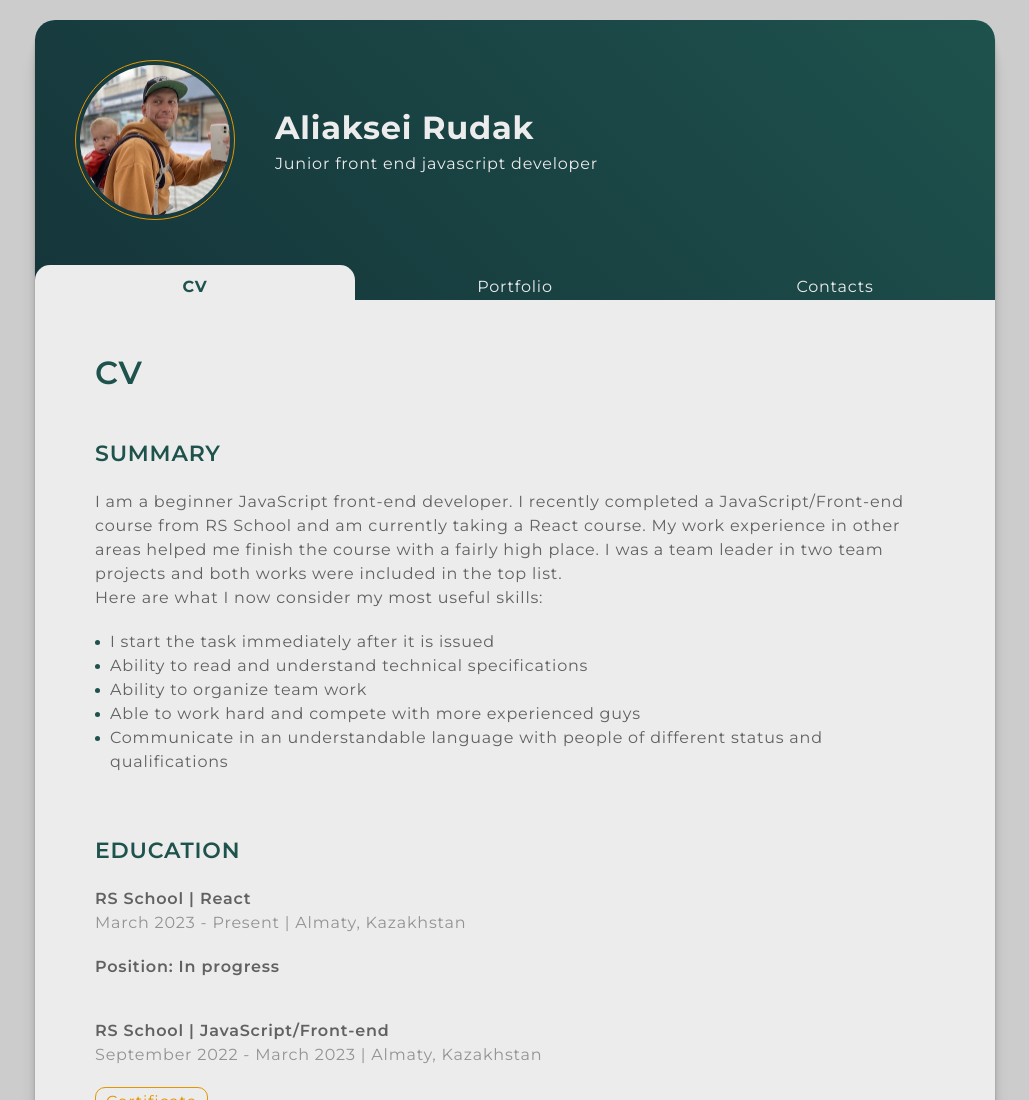
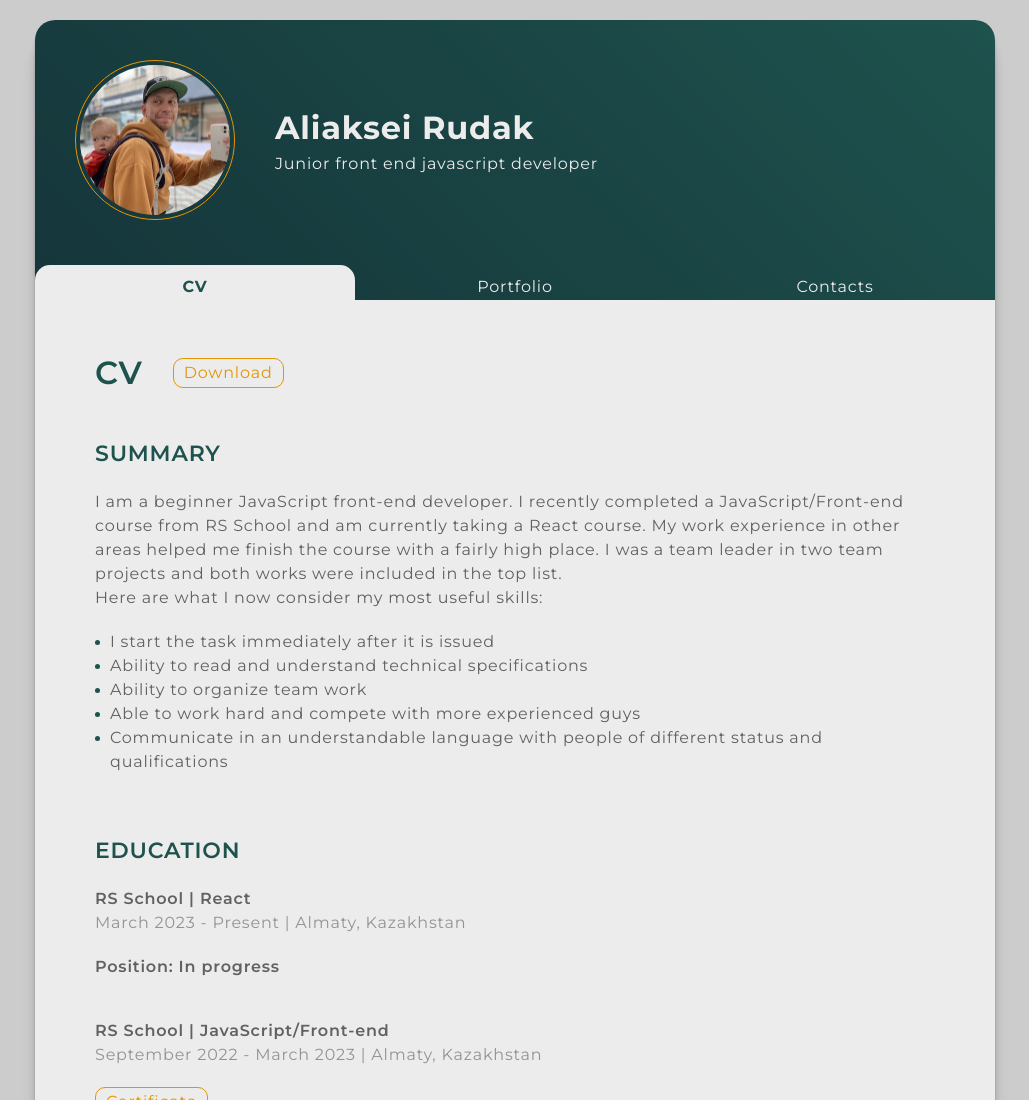
Before and after one commit to lexarudak/cv, a website built with webpack: page src/index.html in a window 1280 px wide. Shown: the top 1100 px of the page, without its empty margins (125-1154 px from the left). Built offline with nearby package versions, Linux system fonts and the light colour scheme.

Commit message:
feat: add printable version of CV

```diff
--- a/src/style/components/_button.scss
+++ b/src/style/components/_button.scss
@@ -4,6 +4,7 @@
   border: 1px solid $active-color;
   border-radius: 10px;
   padding: 2px 10px;
+  height: 30px;
   color: $active-color;
   cursor: pointer;
 }
--- a/src/style/layout/_main.scss
+++ b/src/style/layout/_main.scss
@@ -37,3 +37,14 @@
   flex-direction: column;
   gap: 30px;
 }
+
+.cv-title {
+  width: 100%;
+  display: flex;
+  align-items: center;
+  justify-content: flex-start;
+  gap: 10px;
+  & .subtitle {
+    width: max-content;
+  }
+}
--- a/src/ts/enums/classList.ts
+++ b/src/ts/enums/classList.ts
@@ -7,10 +7,12 @@ const enum ClassList {
   nav = 'nav',
   main = 'main',
   title = 'title',
+  button = 'button',
   subtitle = 'subtitle',
   contacts = 'contacts',
   list = 'list',
   cvSection = 'cv-section',
+  cvTitle = 'cv-title',
   cvSectionName = 'cv-section__name',
   projectCardList = 'project-card-list',
   projectCard = 'project-card',
--- a/src/ts/pages/cvPage.ts
+++ b/src/ts/pages/cvPage.ts
@@ -20,6 +20,23 @@ class CvPage extends Page {
   constructor(goTo: (name: PageNames) => void) {
     super(PageNames.cv);
     this.goTo = goTo;
+  }
+
+  protected makeTitle() {
+    const title = document.createElement('div');
+    title.classList.add(ClassList.cvTitle);
+    const titleText = document.createElement('h2');
+    titleText.classList.add(ClassList.subtitle);
+    titleText.innerText = this.name;
+
+    const titleBtn = document.createElement('a');
+    titleBtn.classList.add(ClassList.button);
+    titleBtn.href = '../../assets/CV Aliaksei Rudak.pdf';
+    titleBtn.innerText = 'Download';
+    titleBtn.setAttribute('download', 'CV Aliaksei Rudak');
+
+    title.append(titleText, titleBtn);
+    return title;
   }
 
   protected makeContent() {
--- a/src/ts/pages/page.ts
+++ b/src/ts/pages/page.ts
@@ -17,7 +17,7 @@ class Page {
     return newPage;
   }
 
-  private makeTitle() {
+  protected makeTitle() {
     const title = document.createElement('h2');
     title.classList.add(ClassList.subtitle);
     title.innerText = this.name;
```
Also changed, not shown: 1 other file.
